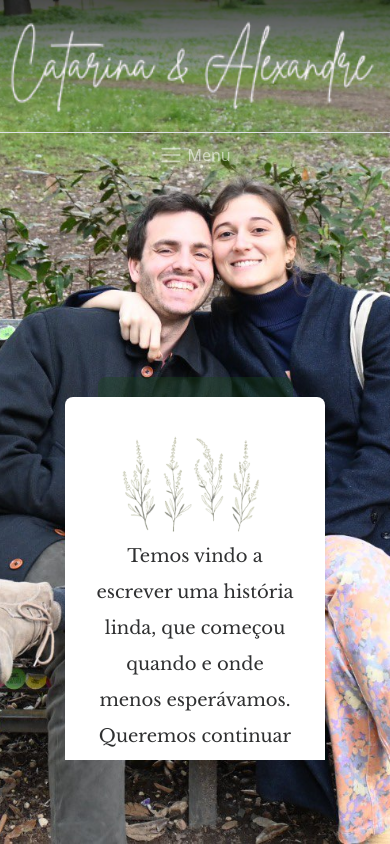
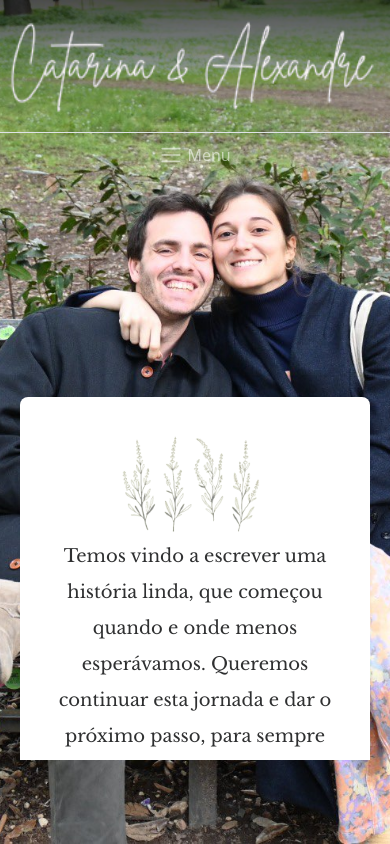
Before and after one commit to marianaGOD/cacalewedding, a React (Vite) app: page / in a window 390 px wide. Built offline with nearby package versions, Linux system fonts and the light colour scheme; a web font is replaced by a local one.

Commit message:
rsvp container mobile

```diff
--- a/src/App.css
+++ b/src/App.css
@@ -230,6 +230,10 @@ line-height: 2;
 
 /* Adjustments for small screens */
 @media (max-width: 600px) {
+  .rsvp-container {
+    background-color: transparent !important;
+    width: 100%;
+  }
   .app-wrapper {
     position: relative; /* Needed to correctly position the pseudo-element */
 
```
